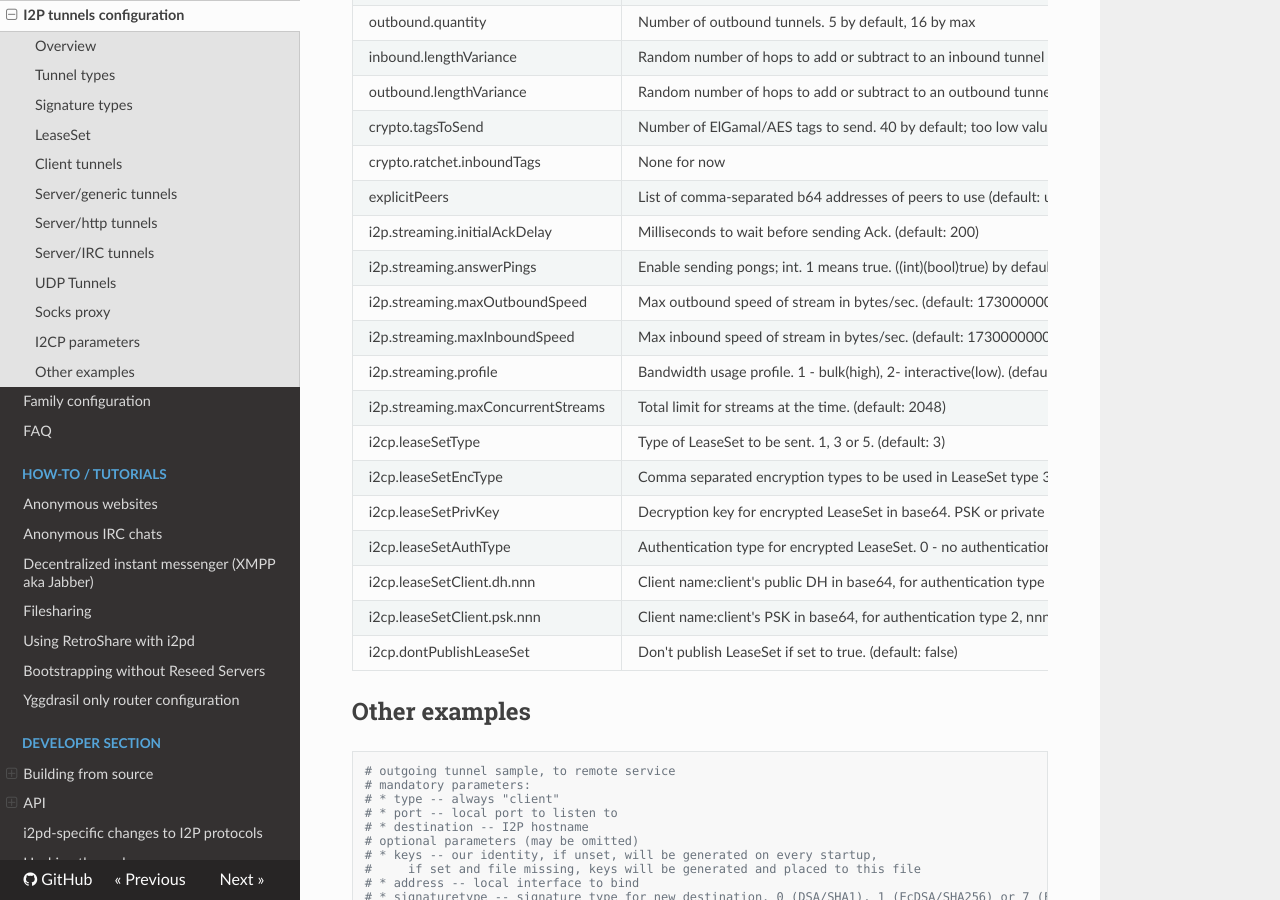
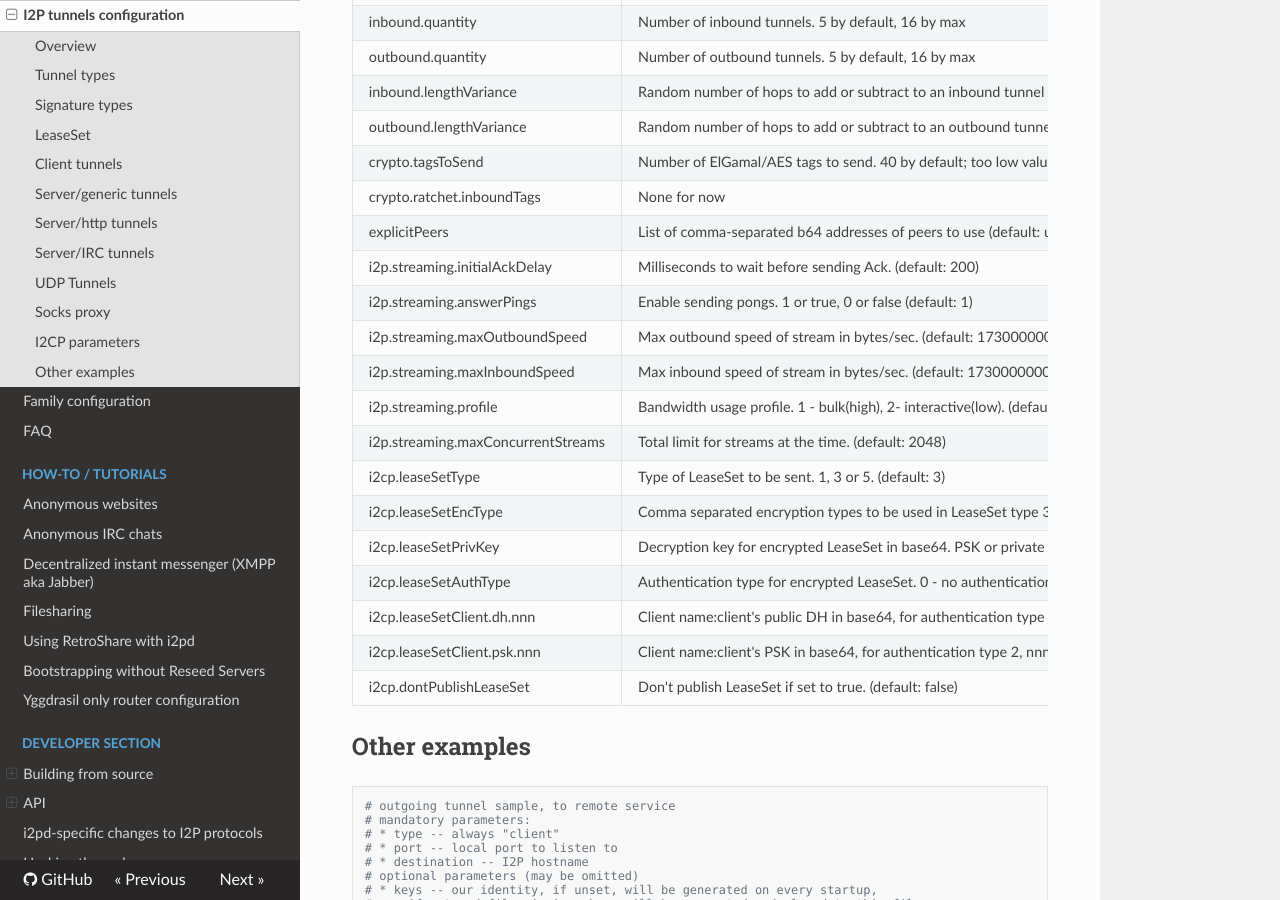
Before and after one commit to PurpleI2P/i2pd_docs_en, an MkDocs documentation site: the page built from docs/user-guide/tunnels.md, in a window 1280 px wide and 900 px high, scrolled down 6301 px. Built offline with MkDocs 1.6.1, drawn with Linux system fonts in a browser that asks for light colours; nearby versions of some CDN libraries; some of the changed text lies outside the part shown.

Commit message:
ML-DSA-44 added. Changes possible values for i2p.streaming.answerPings

```diff
--- a/docs/user-guide/tunnels.md
+++ b/docs/user-guide/tunnels.md
@@ -261,7 +262,7 @@ crypto.tagsToSend             | Number of ElGamal/AES tags to send. 40 by defaul
 crypto.ratchet.inboundTags    | None for now
 explicitPeers                 | List of comma-separated b64 addresses of peers to use (default: unset)
 i2p.streaming.initialAckDelay | Milliseconds to wait before sending Ack. (default: 200)
-i2p.streaming.answerPings     | Enable sending pongs; int. 1 means true. ((int)(bool)true) by default
+i2p.streaming.answerPings     | Enable sending pongs. 1 or true, 0 or false (default: 1)
 i2p.streaming.maxOutboundSpeed| Max outbound speed of stream in bytes/sec. (default: 1730000000)
 i2p.streaming.maxInboundSpeed | Max inbound speed of stream in bytes/sec. (default: 1730000000)
 i2p.streaming.profile         | Bandwidth usage profile. 1 - bulk(high), 2- interactive(low). (default: 1)
```
Also changed, not shown: other parts of docs/user-guide/tunnels.md (+1 -0 lines).
